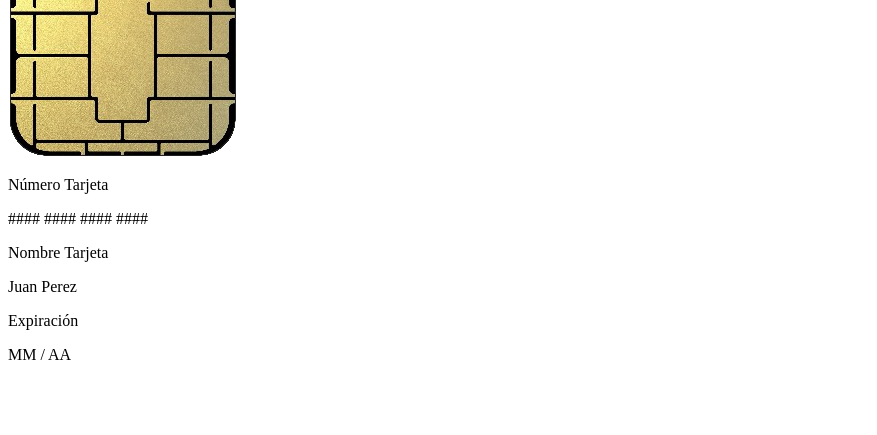
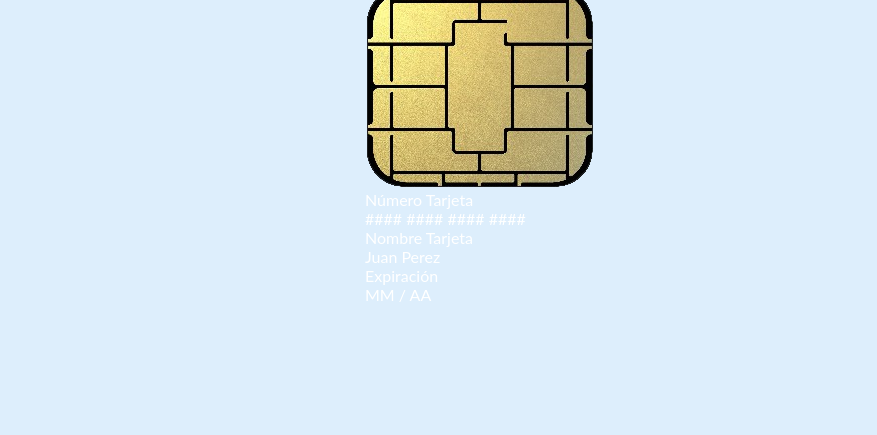
Before and after one commit to mgauna2000/method-pay, a plain HTML site: page pages/method-pay.html in a window 1280 px wide. Shown: the part 365-800 px from the top of the page, without its empty margins (0-877 px from the left). Drawn offline with Linux system fonts and the light colour scheme.

Commit message:
style card

```diff
--- a/css/method-pay.css
+++ b/css/method-pay.css
@@ -1,3 +1,38 @@
+* {
+  padding: 0;
+  margin: 0;
+  box-sizing: border-box;
+}
+body {
+  background-color: #ddeefc;
+  font-family: 'Lato',sans-serif;
+}
+.container-card {
+  width: 90%;
+  max-width: 1000px;
+  padding: 40px 20px;
+  margin: auto;
+  display: flex;
+  flex-direction: column;
+  align-items: center;
+}
+.card {
+  width: 100%;
+  max-width: 550px;
+  position: relative;
+  color: #fff;
+  transition: .3s ease all;
+  transform: rotateY(0deg);
+  transform-style: preserve-3d;
+  backface-visibility: hidden;
+  cursor: pointer;
+  z-index: 2;
+}
+
+
+
+
+
 /* body{
     font-family: "Inconsolata", monospace;
   }
```
